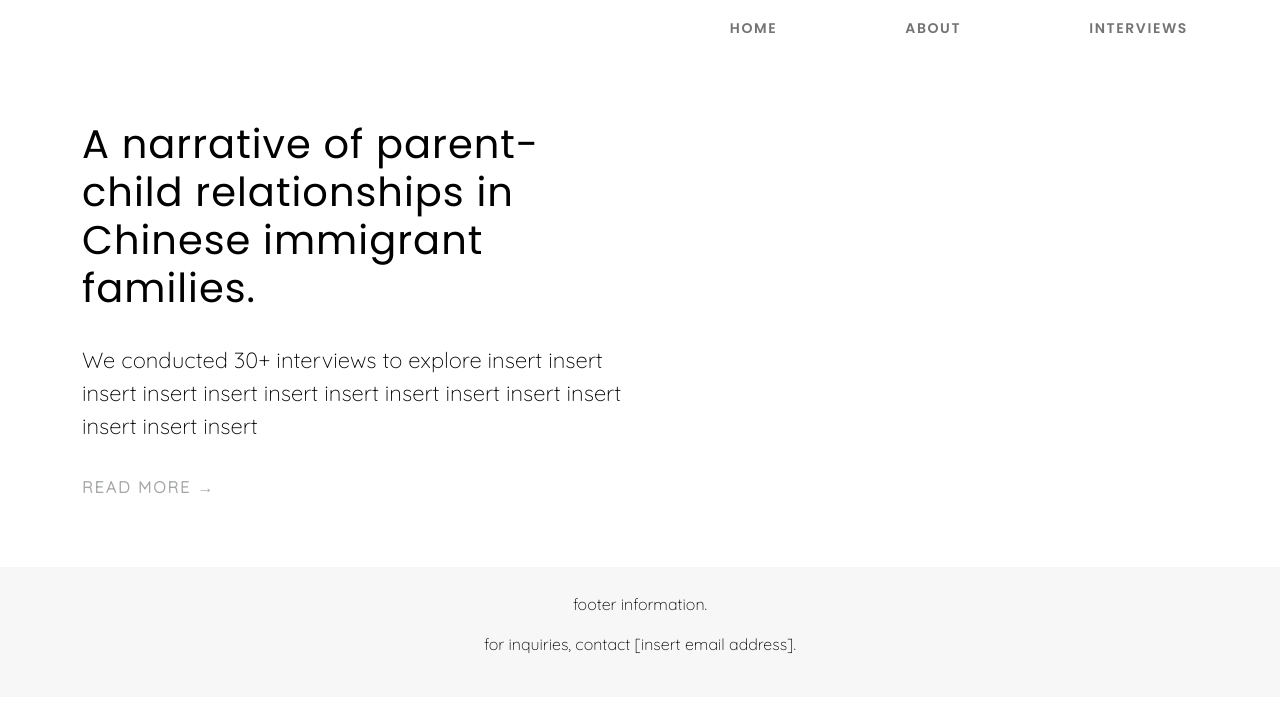
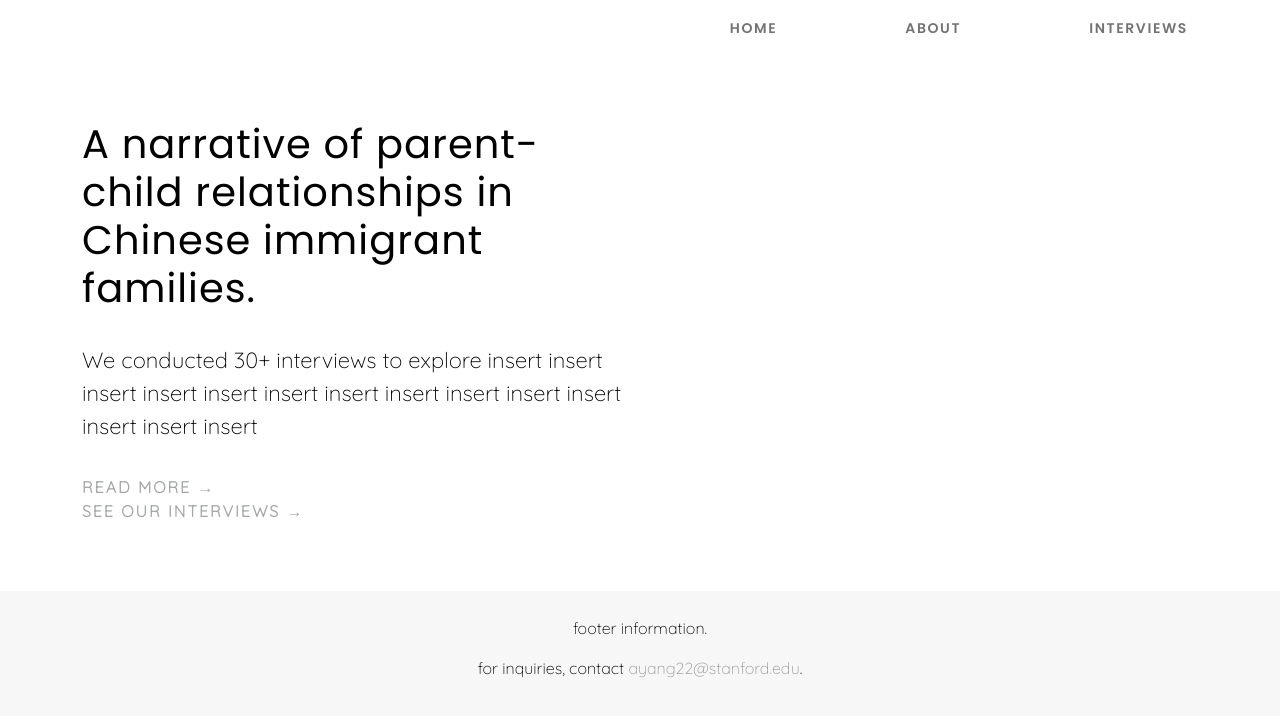
Before and after one commit to katherinevivianw/project-disconnection, a plain HTML site: page index.html in a window 1280 px wide. Drawn offline with nearby package versions, Linux system fonts and the light colour scheme.

Commit message:
a tag on banner + email address

```diff
--- a/index.html
+++ b/index.html
@@ -78,6 +78,10 @@
           <a href="about.html" class="banner-btn">
             read more &rarr;
           </a>
+          <br>
+          <a href="interviews.html" class="banner-btn">
+            see our interviews &rarr;
+          </a>
         </div>
         <div class="col-lg-6 col-md-8">
           <img src="img/1.jpg" alt="">
@@ -92,7 +96,7 @@
   <!-- footer start -->
   <div class="footer">
     <p>footer information.</p>
-    <p>for inquiries, contact [insert email address].</p>
+    <p>for inquiries, contact <a href="mailto:ayang22@stanford.edu">ayang22@stanford.edu</a>.</p>
   </div>
   <!-- footer end -->
 
```
Also changed, not shown: about.html (+1 -1 lines), interviews.html (+1 -1 lines).
